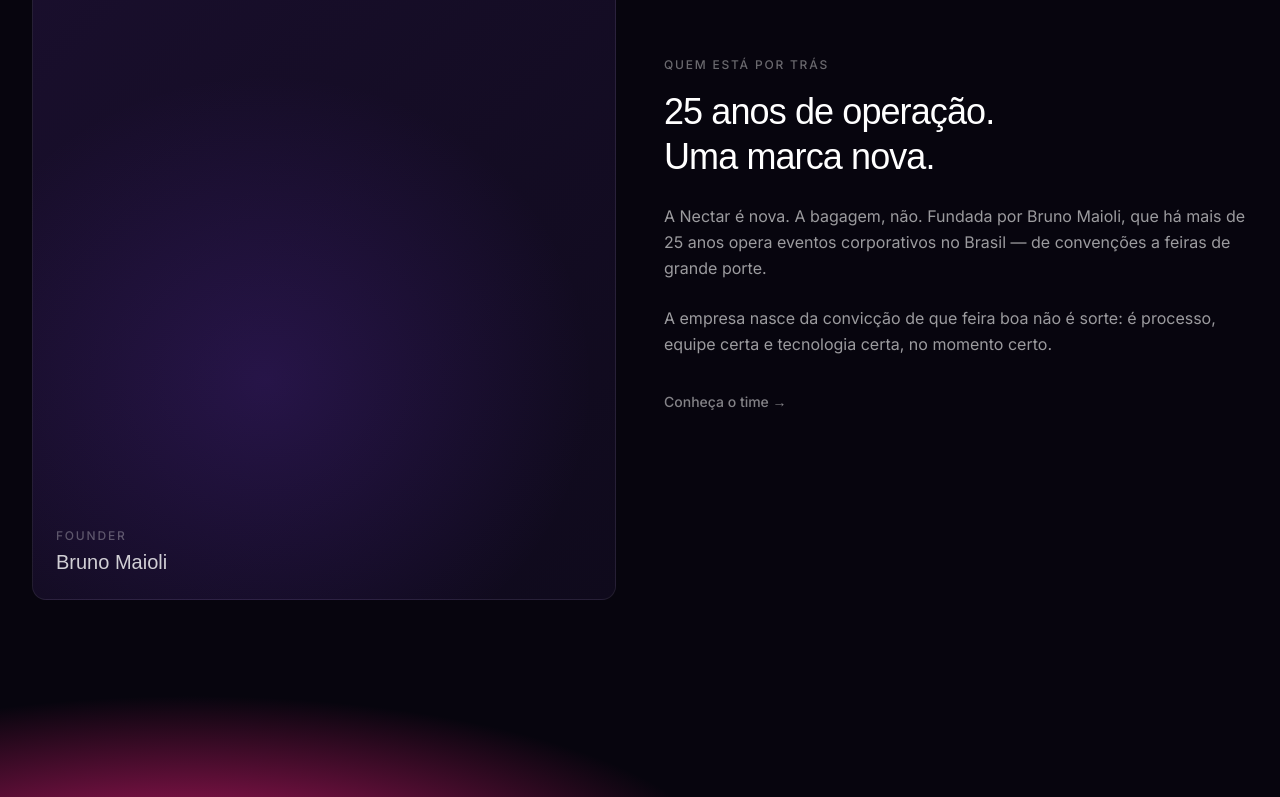
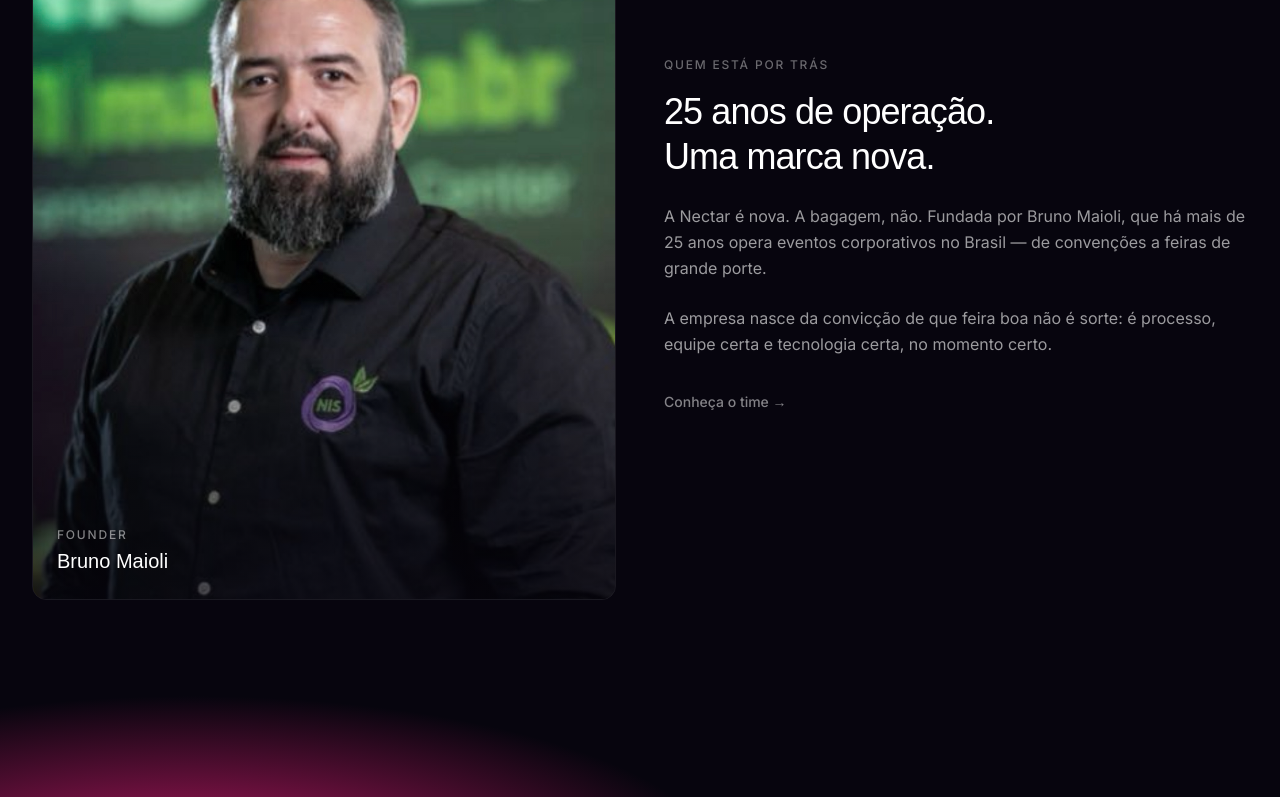
Before and after one commit to mariamaioli-wq/Nectar-site, a Next.js app: page / in a window 1280 px wide. Shown: the part 2658-3455 px from the top of the page. Built offline with nearby package versions, Linux system fonts and the light colour scheme; a web font is replaced by a local one.

Commit message:
adiciona foto do Bruno, remove portfolio do menu, atualiza email

```diff
--- a/components/sections/Founder.tsx
+++ b/components/sections/Founder.tsx
@@ -2,6 +2,7 @@
 
 import { motion } from "framer-motion";
 import Link from "next/link";
+import Image from "next/image";
 import { Container } from "@/components/ui/Container";
 
 export function Founder() {
@@ -17,22 +18,26 @@
             className="relative"
           >
             <div
-              className="aspect-[4/5] rounded-[14px] overflow-hidden"
-              style={{
-                background: "linear-gradient(135deg, #1a0f2e 0%, #0F0A1C 100%)",
-                border: "0.5px solid rgba(255,255,255,0.08)",
-              }}
+              className="relative aspect-[4/5] rounded-[14px] overflow-hidden"
+              style={{ border: "0.5px solid rgba(255,255,255,0.08)" }}
             >
+              <Image
+                src="/bruno.jpg"
+                alt="Bruno Maioli — Founder da Nectar"
+                fill
+                className="object-cover"
+                style={{ filter: "grayscale(30%)" }}
+              />
               <div
-                className="absolute inset-0 opacity-30"
+                className="absolute inset-0"
                 style={{
-                  background: "radial-gradient(ellipse 80% 60% at 40% 70%, rgba(124,58,237,0.6), transparent 70%)",
+                  background: "linear-gradient(to top, rgba(7,5,14,0.7) 0%, transparent 50%)",
                 }}
               />
               <div className="absolute inset-0 flex items-end p-6">
                 <div>
-                  <p className="text-xs font-medium uppercase tracking-[0.15em] text-white/30 mb-1">Founder</p>
-                  <p className="text-xl font-medium text-white/80" style={{ fontFamily: "var(--font-clash)" }}>
+                  <p className="text-xs font-medium uppercase tracking-[0.15em] text-white/50 mb-1">Founder</p>
+                  <p className="text-xl font-medium text-white" style={{ fontFamily: "var(--font-clash)" }}>
                     Bruno Maioli
                   </p>
                 </div>
```
Also changed, not shown: public/bruno.jpg (added).
